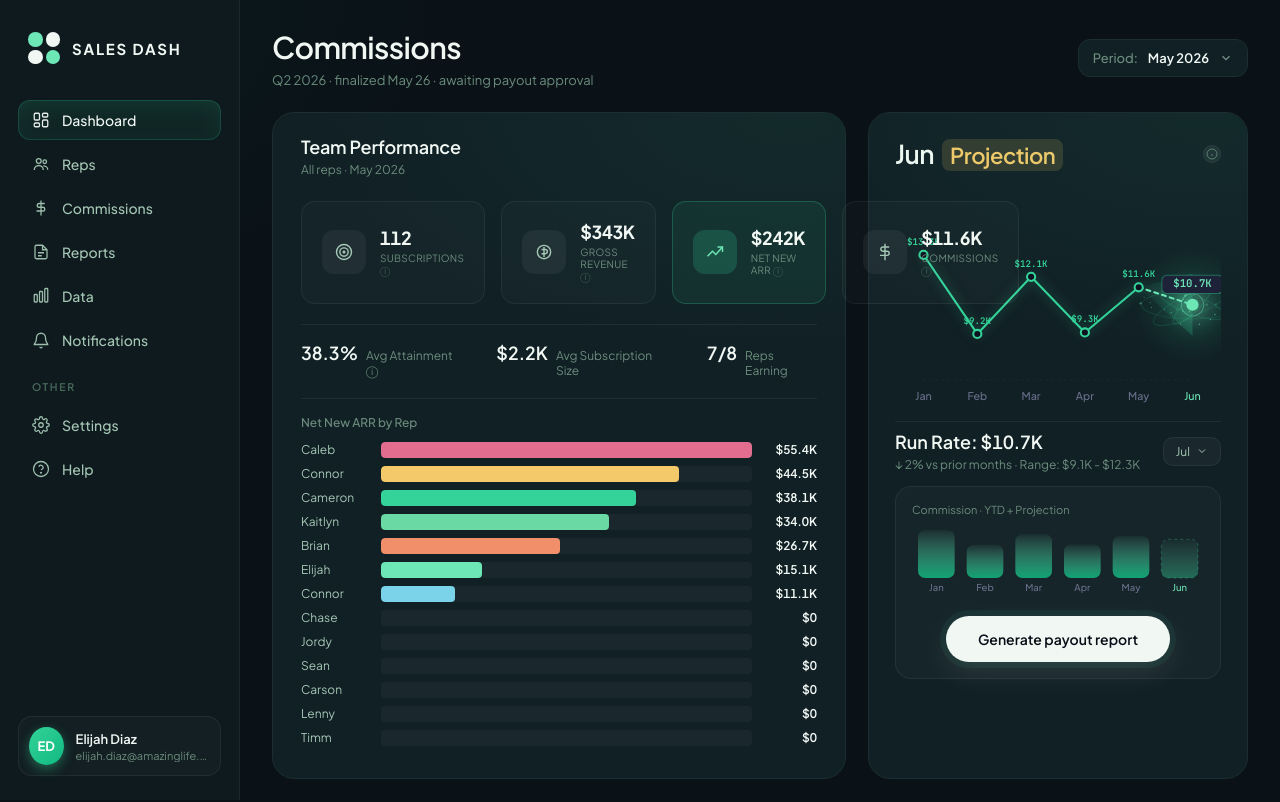
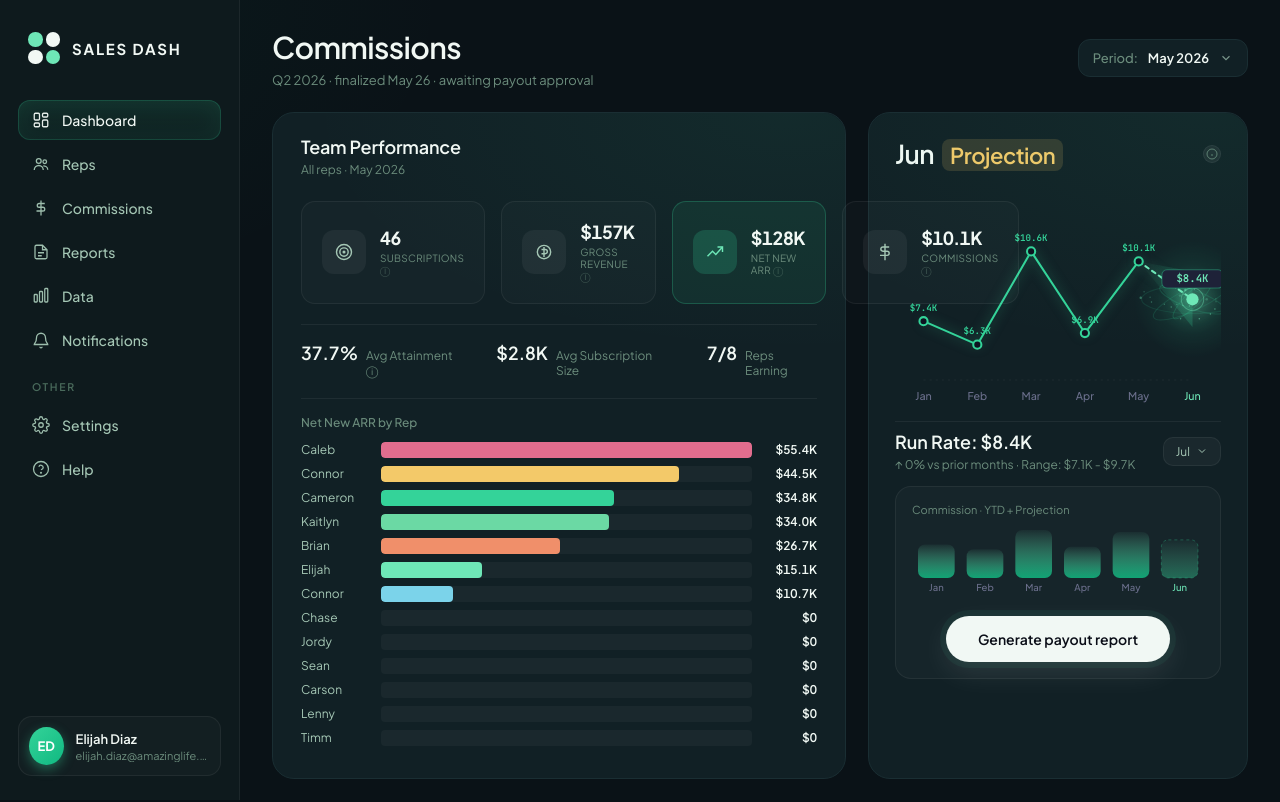
Before and after one commit to elijahdiaz-ux/commissions-dashboard, a React (Vite) app: page / in a window 1280 px wide. Shown: the top 802 px of the page. Built offline with nearby package versions, Linux system fonts and the light colour scheme.

Commit message:
Sync Jun 2026 data from Excel

```diff
--- a/src/App.jsx
+++ b/src/App.jsx
@@ -106,7 +106,7 @@ const PLANS = {
 };
 
 const REPS = [
-  { name: 'Cameron Grissom',  role: 'AM',    deals: 0, netNew: 0, goal: 54.1, gross: 44883, commission: 459, basePay: 4167, earnings: 4626, status: 'on-track', spark: [89945, 56342, 21317, 55322, 38105, 0], color: '#34D399', plan: 'C', monthlyDeals: [102, 102, 77, 54, 27, 0], commissionByMonth: [4845, 1484, 362, 1382, 648, 0],
+  { name: 'Cameron Grissom',  role: 'AM',    deals: 0, netNew: 0, goal: 54.1, gross: 44883, commission: 459, basePay: 4167, earnings: 4626, status: 'on-track', spark: [89945, 56342, 21317, 55322, 34767, 0], color: '#34D399', plan: 'C', monthlyDeals: [102, 102, 77, 54, 27, 0], commissionByMonth: [4845, 1484, 362, 1382, 591, 0],
     dealsList: [
       { customer: 'Alliance Missionary Church', product: '252', arr: 2070, netNew: 1387 },
       { customer: 'Amplify Church', product: '252', arr: 3073, netNew: 2378 },
@@ -219,7 +219,7 @@ const REPS = [
       { customer: 'One Line Church', product: 'Amazing+', arr: 3080, netNew: 3856 },
     ]
   },
-  { name: "Connor O'Brien",   role: 'AE',    deals: 0, netNew: 0,  goal: 23.3,  gross: 16095, commission: 0,    basePay: 6681, earnings: 6681, status: 'behind',   spark: [27565, 21550, 15966, 4903, 11101, 0],  color: '#7BD3EA', plan: 'B', monthlyDeals: [25, 32, 24, 22, 13, 0], commissionByMonth: [0, 405, 958, 0, 0, 0],
+  { name: "Connor O'Brien",   role: 'AE',    deals: 0, netNew: 0,  goal: 23.3,  gross: 16095, commission: 0,    basePay: 6681, earnings: 6681, status: 'behind',   spark: [27565, 21550, 15966, 4903, 10720, 0],  color: '#7BD3EA', plan: 'B', monthlyDeals: [25, 32, 24, 22, 13, 0], commissionByMonth: [0, 405, 958, 0, 0, 0],
     dealsList: [
       { customer: 'Blue Oaks Church', product: 'First Look', arr: 894, netNew: 337 },
       { customer: 'His Presence Church', product: '252', arr: 2070, netNew: 871 },
@@ -238,18 +238,18 @@ const REPS = [
 ];
 
 const MONTHLY = [
-  { m: 'Jan', deals: 221, gross: 524590, netNew: 307132, goal: 97.1, commission: 13286, earnings: 64969 },
-  { m: 'Feb', deals: 260, gross: 497579, netNew: 247717, goal: 78.3, commission: 9185, earnings: 60868 },
-  { m: 'Mar', deals: 202, gross: 479383, netNew: 205995, goal: 65.1, commission: 12149, earnings: 72072 },
-  { m: 'Apr', deals: 134, gross: 361935, netNew: 218390, goal: 69.0, commission: 9263, earnings: 60946 },
-  { m: 'May', deals: 112, gross: 343367, netNew: 242475, goal: 76.6, commission: 11606, earnings: 63289 },
-  { m: 'Jun', deals: 0, gross: 0, netNew: 0, goal: 0.0, commission: 0, earnings: 51683 },
+  { m: 'Jan', deals: 72, gross: 198741, netNew: 120141, goal: 38.0, commission: 7406, earnings: 29087 },
+  { m: 'Feb', deals: 103, gross: 259113, netNew: 95725, goal: 30.3, commission: 6339, earnings: 28020 },
+  { m: 'Mar', deals: 78, gross: 254616, netNew: 136236, goal: 43.1, commission: 10580, earnings: 40501 },
+  { m: 'Apr', deals: 52, gross: 140482, netNew: 90731, goal: 28.7, commission: 6866, earnings: 28547 },
+  { m: 'May', deals: 46, gross: 156696, netNew: 127931, goal: 40.4, commission: 10124, earnings: 31805 },
+  { m: 'Jun', deals: 0, gross: 0, netNew: 0, goal: 0.0, commission: 0, earnings: 21681 },
 ];
 
 // Latest month with actual data (fallback default for period lookups)
 const MAY_DATA = MONTHLY[MONTHLY.reduce((mx, m, i) => (m.netNew > 0 ? i : mx), 0)];
 const YTD = {
-  deals: 929, gross: 2206854, netNew: 1221709, commission: 55489, earnings: 373827,
+  deals: 351, gross: 1009648, netNew: 570764, commission: 41315, earnings: 179641,
 };
 
 // ───────── RUN RATE PROJECTION ─────────
```
Also changed, not shown: src/qaData.json.
